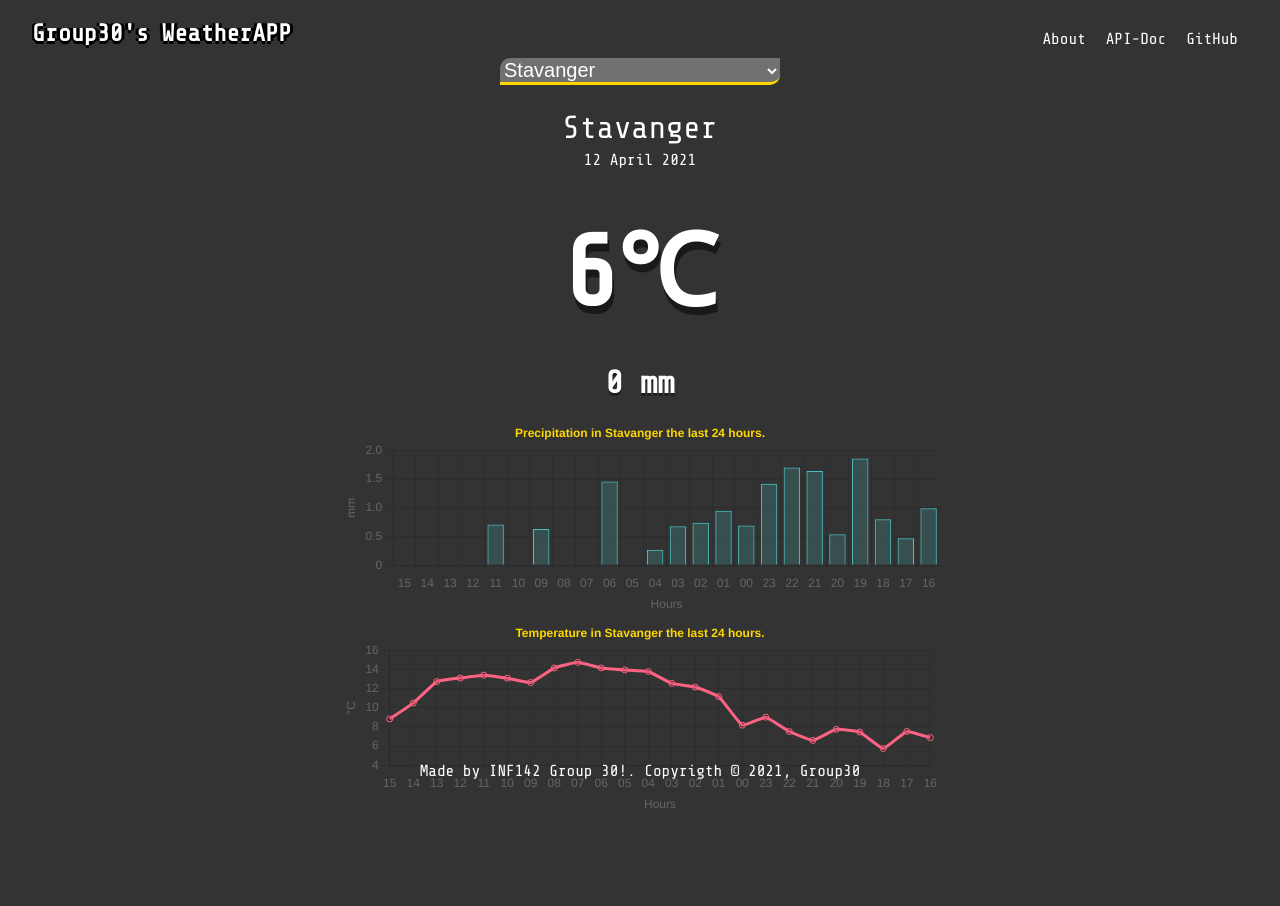
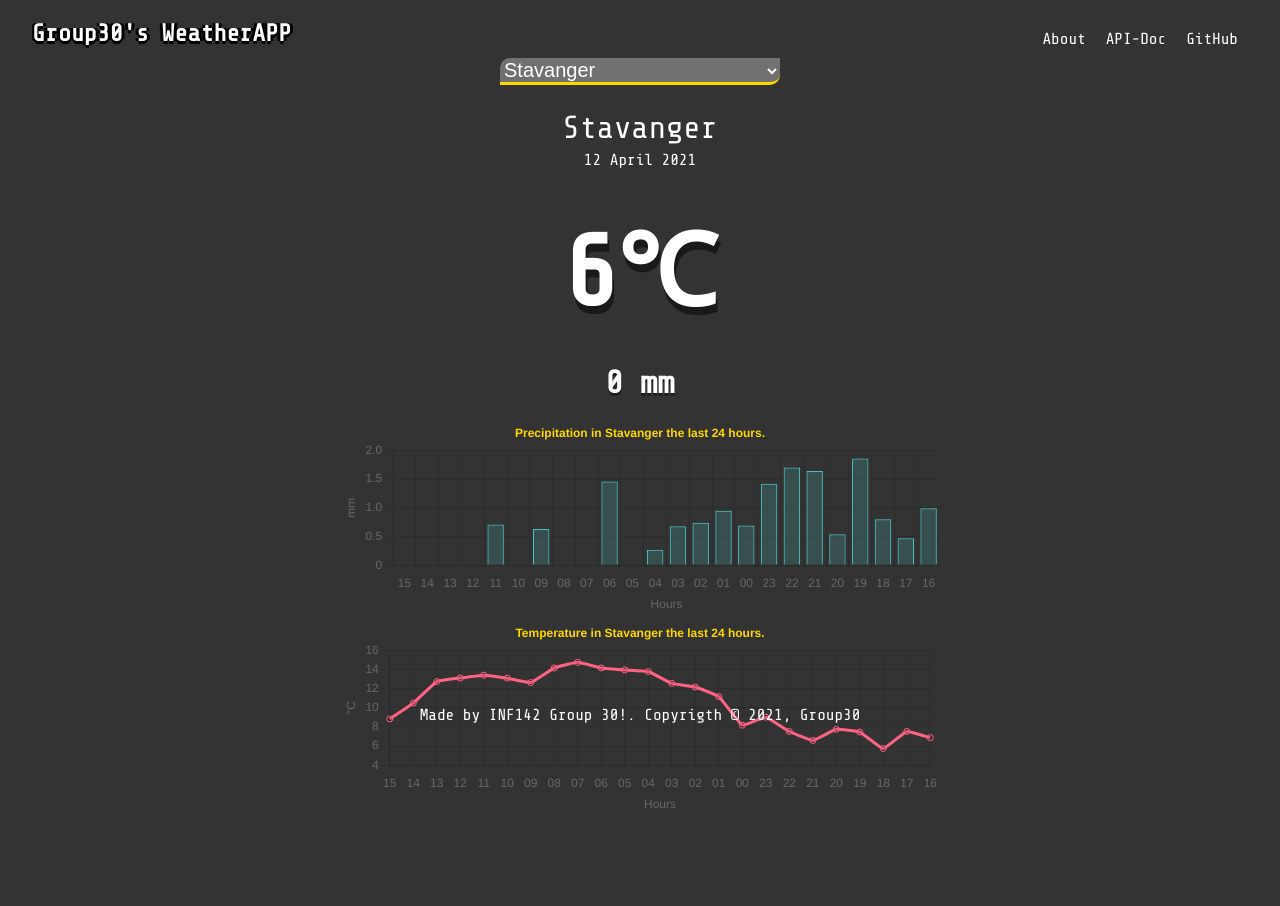
Before and after one commit to StaleJ/WeatherSim, a Flask app: page / in a window 1280 px wide. Before the commit the page ends 808 px from the top, so only its background shows below. Run offline with Flask 2, Linux system fonts and the light colour scheme; some libraries are stand-ins or nearby versions.

Commit message:
changes to css

```diff
--- a/server/webapp/static/style.css
+++ b/server/webapp/static/style.css
@@ -9,15 +9,19 @@ body{
   color: white;
 
   font-family: 'Share Tech Mono', monospace;
+    min-height: 100%;
 }
 
+
 footer{
-  position: fixed;
+    position: relative;
   left: 0;
   bottom: 0;
   width: 100%;
   text-align: center;
+    height: 2.5rem;
   padding-bottom: 20px;
+    margin-top: -200px;
 }
 
 a{
@@ -75,6 +79,10 @@ main {
   font-size: 20px;
   font-weight: 300;
   transition: 0.2s ease-out;
+}
+
+.content {
+    padding-bottom: 2.5rem;
 }
 
 .city-select:focus{
@@ -146,6 +154,7 @@ main {
   color: gold;
 }
 
+
 /* about page */
 
 .about {
--- a/server/webapp/templates/index.html
+++ b/server/webapp/templates/index.html
@@ -14,6 +14,7 @@
 </head>
 <body onload="javascript:whenload()">
 <div class="wrapper">
+    <div class="content">
     <header>
         <nav id="topMenu">
             <div class="navBox">
@@ -56,7 +57,8 @@
             </div>
         </section>
     </main>
-    <footer>
+    </div>
+    <footer id="footer">
         <p>Made by INF142 <a href="https://github.com/StaleJ/Mandatory-assignment-1-INF142-group-30">Group 30!</a>.
             Copyrigth &copy; 2021, Group30</p>
     </footer>
```
